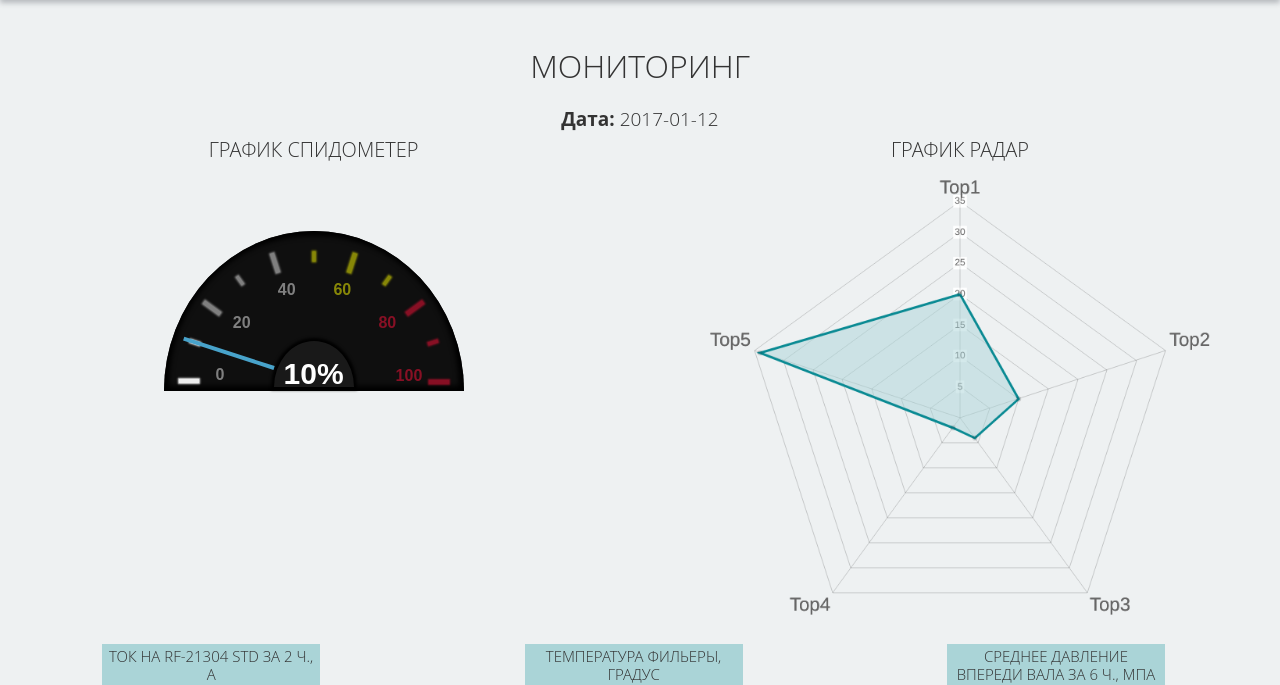
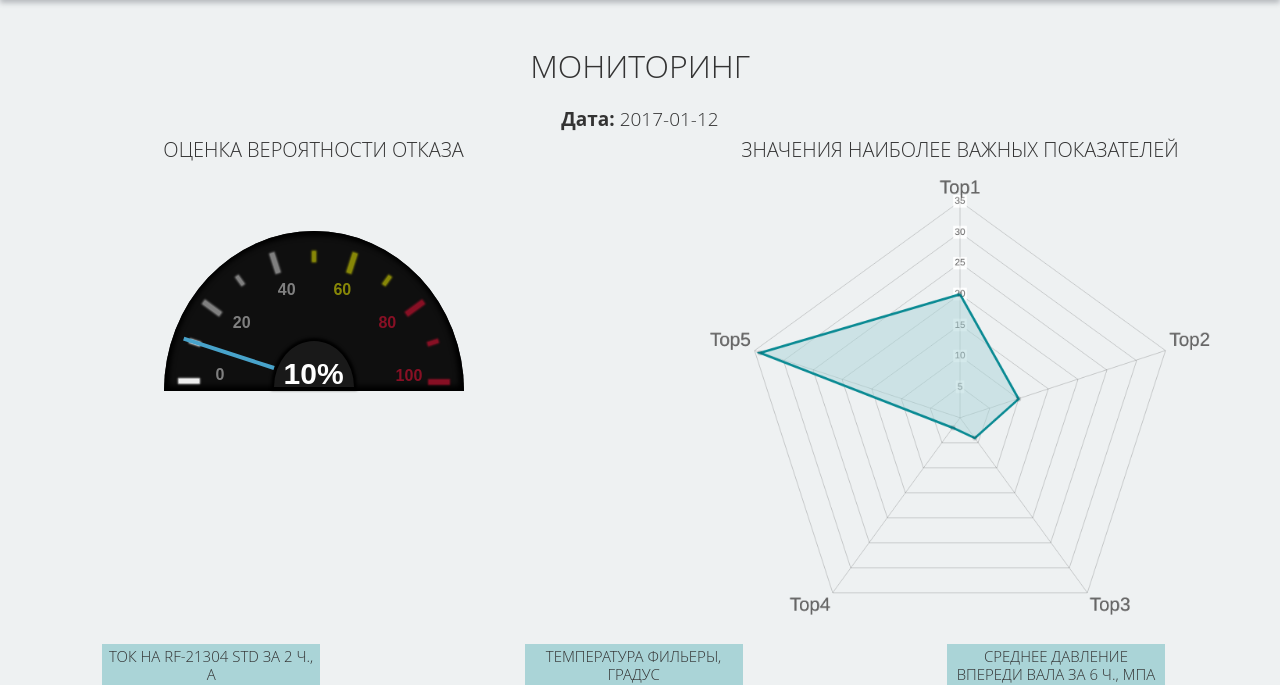
Before and after one commit to alsedi28/Sibur-Hackaton, a Django app: template templates/index.html in a window 1280 px wide. Shown: the part 100-785 px from the top of the page. Run offline with Django 3.2, Linux system fonts and the light colour scheme; the template is opened without the code that fills it, so the values that code supplies are empty; some libraries are stand-ins or nearby versions.

Commit message:
add readme

```diff
--- a/templates/index.html
+++ b/templates/index.html
@@ -24,11 +24,11 @@
         <p id="header_date"><span>Дата:</span> 2017-01-12</p>
         <div id="main_block">
             <div id="main_left_block">
-                <p class="header_graph_radar">График Спидометер</p>
+                <p class="header_graph_radar">Оценка вероятности отказа</p>
                 <input id="speedometer_graph" type="hidden">
             </div>
             <div id="main_right_block">
-                <p class="header_graph_radar">График Радар</p>
+                <p class="header_graph_radar">Значения наиболее важных показателей</p>
                 <canvas id="graph_radar" width="200px" height="200px"></canvas>
             </div>
             <div style="clear: both; height: 0px"></div>
```
Also changed, not shown: Readme.md (added), SiburHackaton/static/images/1.png (added), SiburHackaton/static/images/2.png (added), SiburHackaton/static/images/3.png (added), SiburHackaton/static/images/4.png (added), 1 other file.
